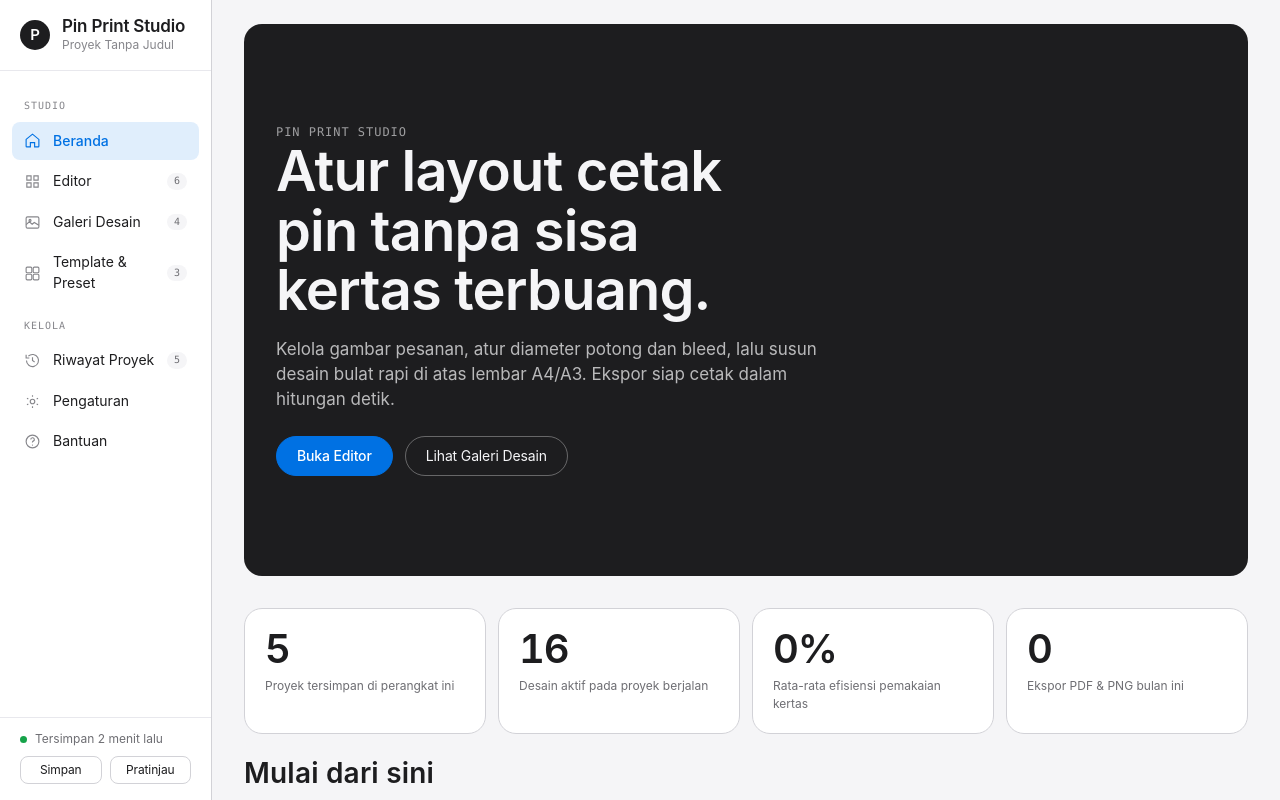
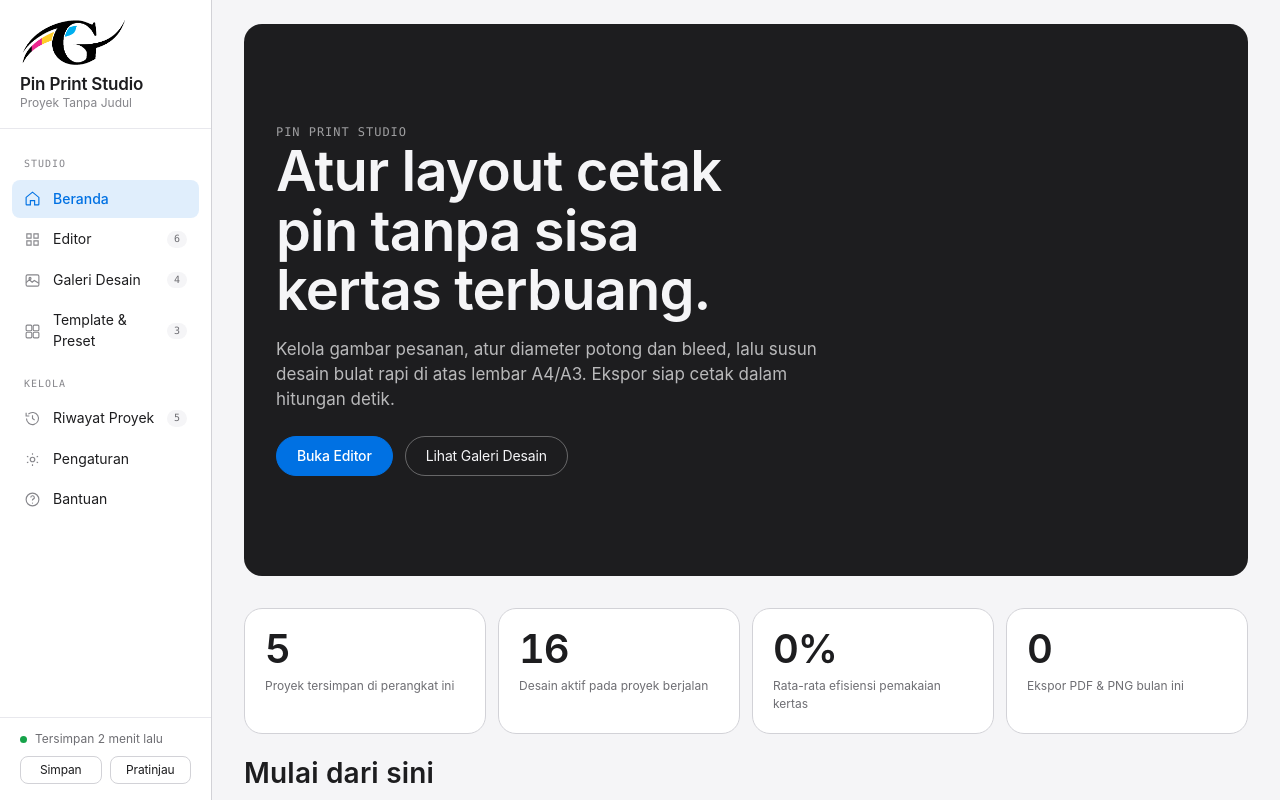
Before and after one commit to fahrizaafg/pin-print-studio, a React (Vite) app: page / in a window 1280 px wide. Built offline with nearby package versions, Linux system fonts and the light colour scheme.

Commit message:
feat: ganti logo aplikasi dengan monogram Grandcom di sidebar

```diff
--- a/src/components/Rail.jsx
+++ b/src/components/Rail.jsx
@@ -51,7 +51,7 @@ export default function Rail() {
   return (
     <aside className={'rail' + (railOpen ? ' is-open' : '')} id="rail" data-od-id="app-rail">
       <div className="rail-brand">
-        <div className="rail-mark" aria-hidden="true">P</div>
+        <img className="rail-logo" src="/logo-grandcom.png" alt="Grandcom" />
         <div className="rail-brand-text">
           <div className="rail-title">Pin Print Studio</div>
           <div className="rail-sub" id="rail-project-name">{projectName}</div>
--- a/src/styles/09-functional.css
+++ b/src/styles/09-functional.css
@@ -36,4 +36,9 @@
 
 .pin-art.is-cropped { box-shadow: 0 0 0 2px var(--accent, #0071e3) inset; }
 .pin-art img, .asset-thumb img, .gcard-art img { width: 100%; height: 100%; object-fit: cover; display: block; }
+/* Brand: monogram Grandcom di atas nama aplikasi. Logo lebar (2,3:1) jadi
+   ditumpuk, bukan dijejerkan, supaya nama aplikasi tidak terlipat di rail 236px. */
+.rail-brand { flex-direction: column; align-items: flex-start; gap: var(--space-2); padding-top: var(--space-5); }
+.rail-logo { display: block; height: 46px; width: auto; }
+
 .rail-scrim { position: fixed; inset: 0; background: rgba(0, 0, 0, 0.4); z-index: 85; }
```
Also changed, not shown: public/logo-grandcom.png (added).
